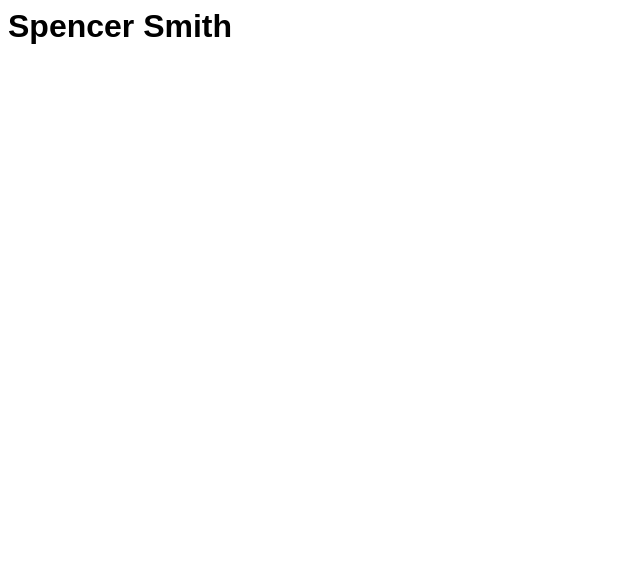
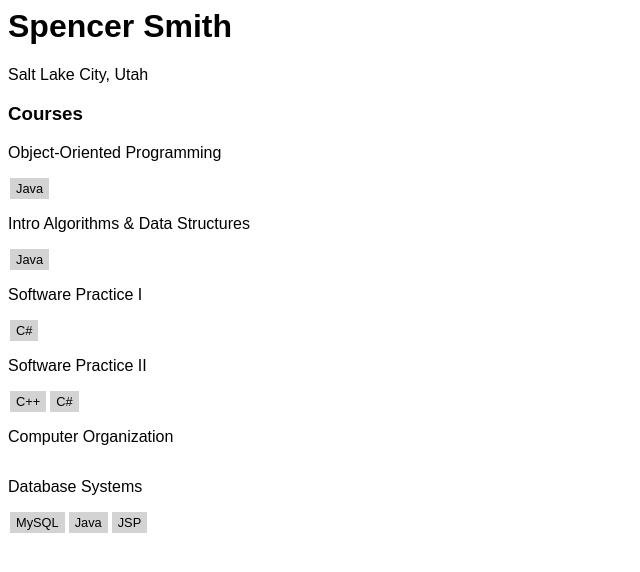
Before and after one commit to dotspencer/resume, a React app: page / in a window 1280 px wide. Shown: the whole page, without its empty margins (0-640 px from the left). Built offline with nearby package versions, Linux system fonts and the light colour scheme.

Commit message:
Showing tags on courses

```diff
--- a/src/common.scss
+++ b/src/common.scss
@@ -1,3 +1,13 @@
 body {
   font-family: sans-serif;
 }
+.tags {
+  overflow: hidden;
+}
+.tag {
+  float: left;
+  background-color: lightgray;
+  padding: 3px 6px;
+  font-size: .8rem;
+  margin: 0 2px;
+}
--- /dev/null
+++ b/src/components/courses.js
@@ -0,0 +1,35 @@
+import React from 'react';
+
+class Course extends React.Component {
+  render(){
+    return (
+      <div className="course">
+        <p>{this.props.title}</p>
+        <div className="tags">
+          {this.props.tags.map((t)=>(
+            <div className="tag" key={t}>{t}</div>
+          ))}
+        </div>
+      </div>
+    );
+  }
+}
+
+class Header extends React.Component {
+  componentWillMount(){
+    this.courses = this.props.courses;
+  }
+
+  render(){
+    return (
+      <div>
+        <h3>Courses</h3>
+        {this.courses.map((c)=>(
+          <Course key={c.id} title={c.title} tags={c.tags} />
+        ))}
+      </div>
+    );
+  }
+}
+
+export default Header;
--- a/src/components/header.js
+++ b/src/components/header.js
@@ -2,13 +2,14 @@ import React from 'react';
 
 class Header extends React.Component {
   componentWillMount(){
-    this.general = this.props.info.general;
+    this.general = this.props.general;
   }
 
   render(){
     return (
       <div>
         <h1>{this.general.name}</h1>
+        <p>{this.general.address}</p>
       </div>
     );
   }
--- a/src/data/info.json
+++ b/src/data/info.json
@@ -12,7 +12,7 @@
     },
     {
       "id": "CS 2420",
-      "title": "Intro Algorithms &amp; Data Structures",
+      "title": "Intro Algorithms & Data Structures",
       "tags": ["Java"]
     },
     {
@@ -28,7 +28,7 @@
     {
       "id": "CS 3810",
       "title": "Computer Organization",
-      "tags": [""]
+      "tags": []
     },
     {
       "id": "CS 5530",
@@ -47,7 +47,7 @@
     },
     {
       "title": "Web Developer",
-      "company": "Energy &amp; Geoscience Institute",
+      "company": "Energy & Geoscience Institute",
       "start": "Mar 2015",
       "end": "Feb 2017",
       "description": "Developed a PDF and webpage and parsing tool to locate and correct inconsistent research project data.",
--- a/src/main.js
+++ b/src/main.js
@@ -3,6 +3,7 @@ import ReactDOM from 'react-dom';
 
 import styles from './common.scss';
 import Header from './components/header';
+import Courses from './components/courses';
 
 var info = require('./data/info.json');
 
@@ -10,7 +11,8 @@ class App extends React.Component {
   render(){
     return (
       <div>
-        <Header info={info}/>
+        <Header general={info.general}/>
+        <Courses courses={info.courses}/>
       </div>
     );
   }
```
